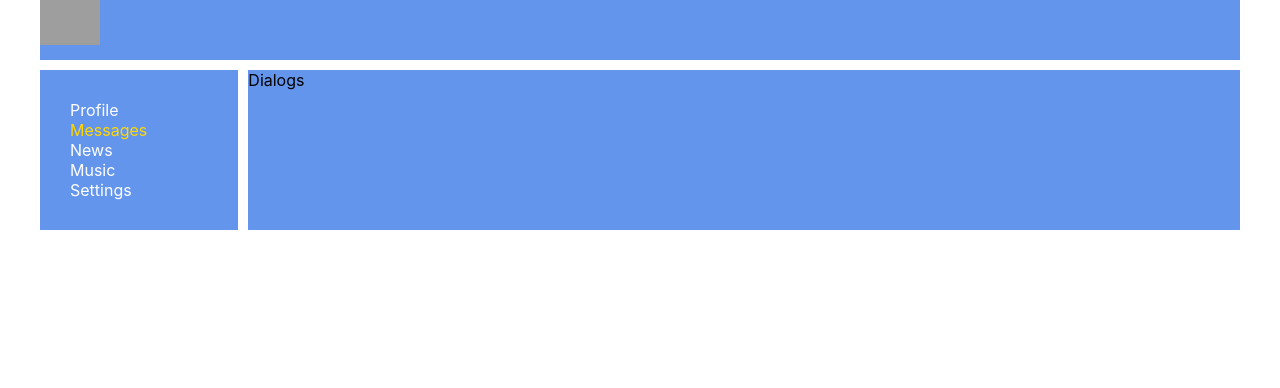
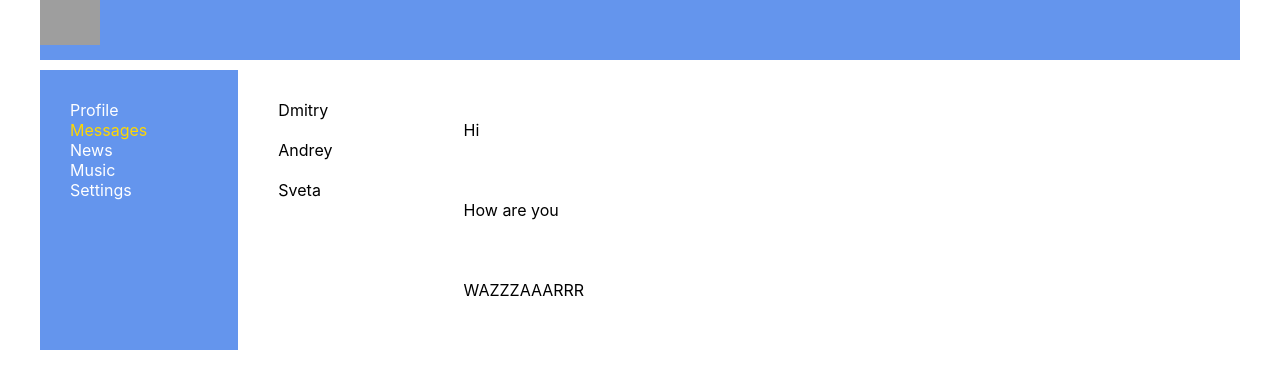
Before and after one commit to Sovazavr/react-first, a React (Create React App) app: page /dialogs in a window 1280 px wide. Shown: the top 388 px of the page. Built offline with nearby package versions, Linux system fonts and the light colour scheme; grey boxes are pictures that could not be loaded.

Commit message:
messages verst

```diff
--- a/src/App.css
+++ b/src/App.css
@@ -11,5 +11,5 @@
 }
 .app-wrapper-content {
   grid-area: c;
-  background-color: cornflowerblue;
+
 }
--- a/src/components/Dialogs/Dialogs.jsx
+++ b/src/components/Dialogs/Dialogs.jsx
@@ -2,8 +2,19 @@ import rename from './Dialogs.module.css'
 
 const Dialogs = () => {
     return (
-        <div>
-            Dialogs
+        <div className={rename.dialogs}>
+
+            <div className={rename.dialogs_item}>
+                <div className={rename.dialog}>Dmitry</div>
+                <div className={rename.dialog}>Andrey</div>
+                <div className={rename.dialog}>Sveta</div>
+            </div>
+
+            <div className={rename.messages}>
+                <div className={rename.message}>Hi</div>
+                <div className={rename.message}>How are you</div>
+                <div className={rename.message}>WAZZZAAARRR</div>
+            </div>
         </div>
     )
 }
--- a/src/components/Dialogs/Dialogs.module.css
+++ b/src/components/Dialogs/Dialogs.module.css
@@ -0,0 +1,16 @@
+.dialogs {
+    display: grid;
+    grid-template-columns: 2fr 10fr;
+}
+.dialogs_item {
+    padding: 20px;
+}
+.dialog {
+    padding: 10px;
+}
+.messages {
+    padding: 20px;
+}
+.message {
+    padding: 30px;
+}
```
